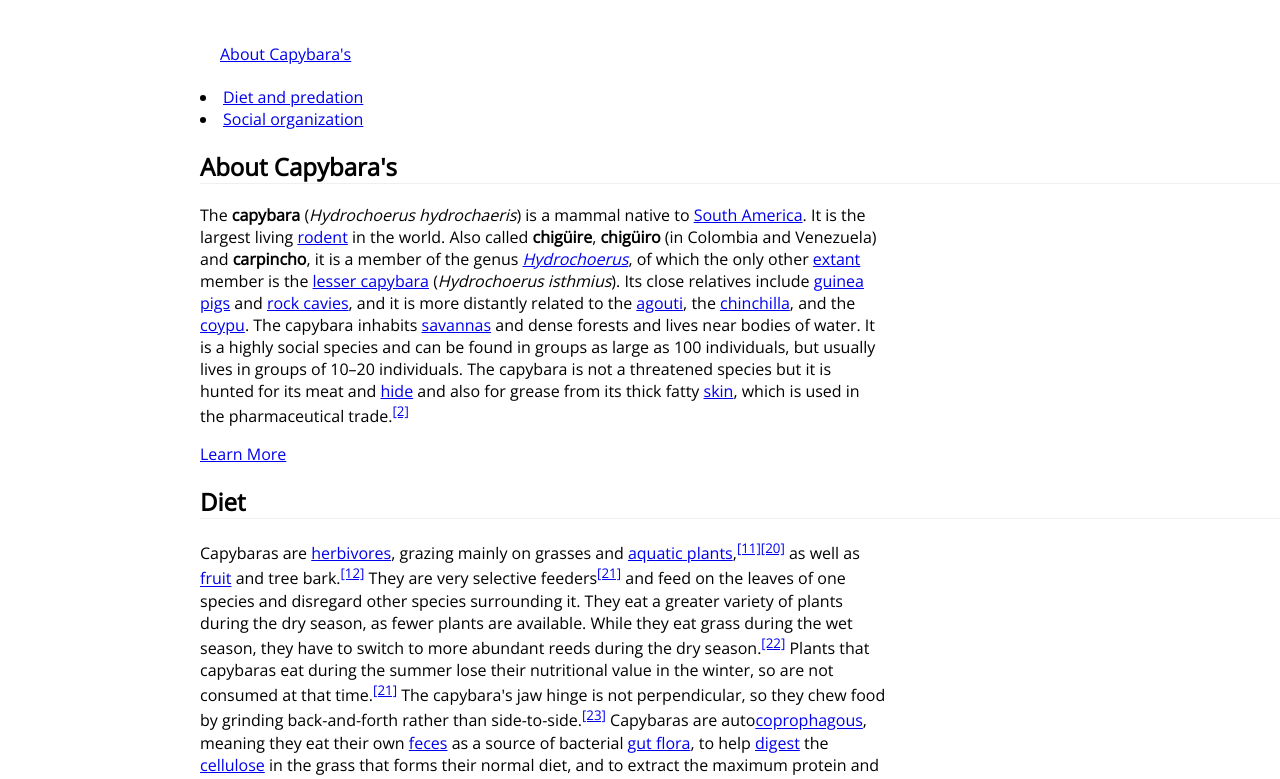
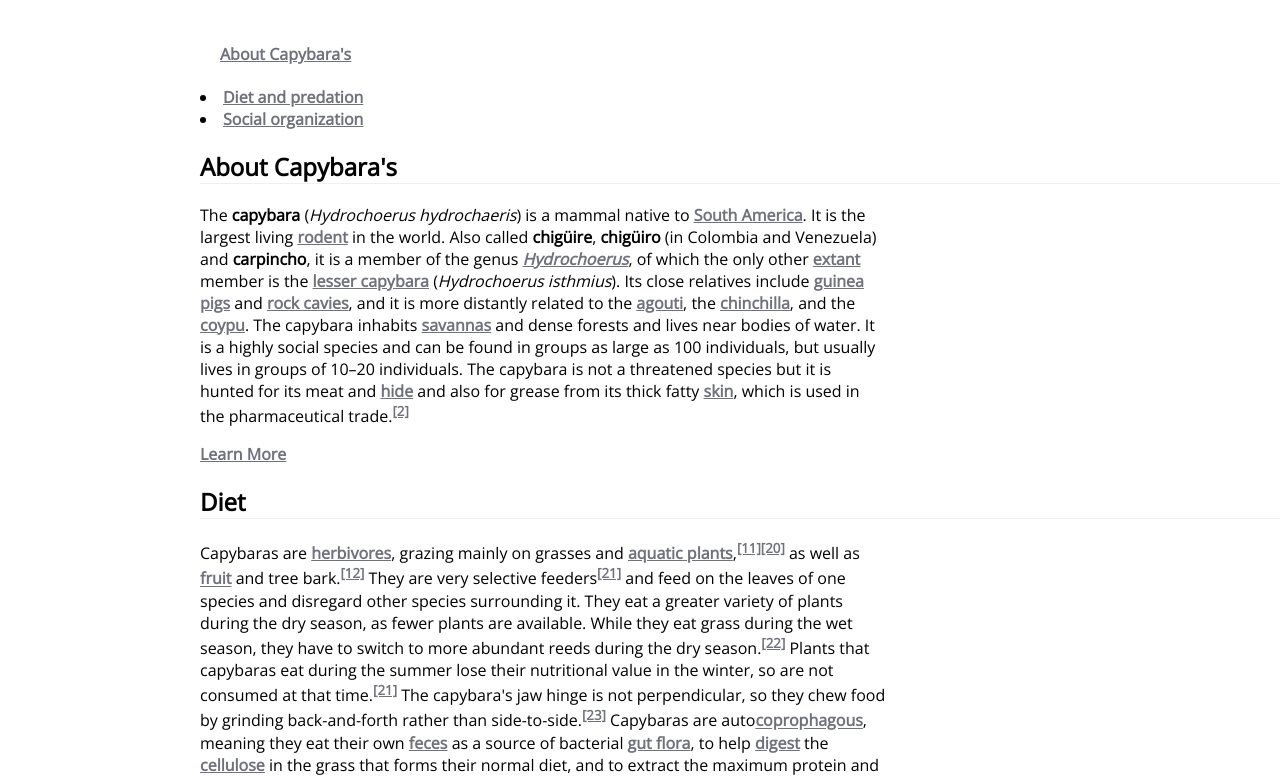
Before and after one commit to bregjemastenbroek/capybara-s-webpage-, a plain HTML site: page index.html.html in a window 1280 px wide. Shown: the part 219-998 px from the top of the page. Drawn offline with nearby package versions, Linux system fonts and the light colour scheme.

Commit message:
Alle linkjes op de pagina krijgen de kleur “#6f717d” en mogen een “underline” hebben en zijn bold.
Alle linkjes op de pagina krijgen de kleur “#6f717d” en mogen een “underline” hebben en zijn bold.

```diff
--- a/website herstellen so.css
+++ b/website herstellen so.css
@@ -100,6 +100,7 @@ span{
     display:inline-block;
     border-bottom:2px solid grey;
     padding-bottom:2px;
+
 }
 
 
@@ -107,3 +108,9 @@ p {
 
   max-width: 75ch;
 }
+
+a:link {
+	color: #6f717d ;
+	font-weight: bold;
+	text-decoration: underline;
+}
```
